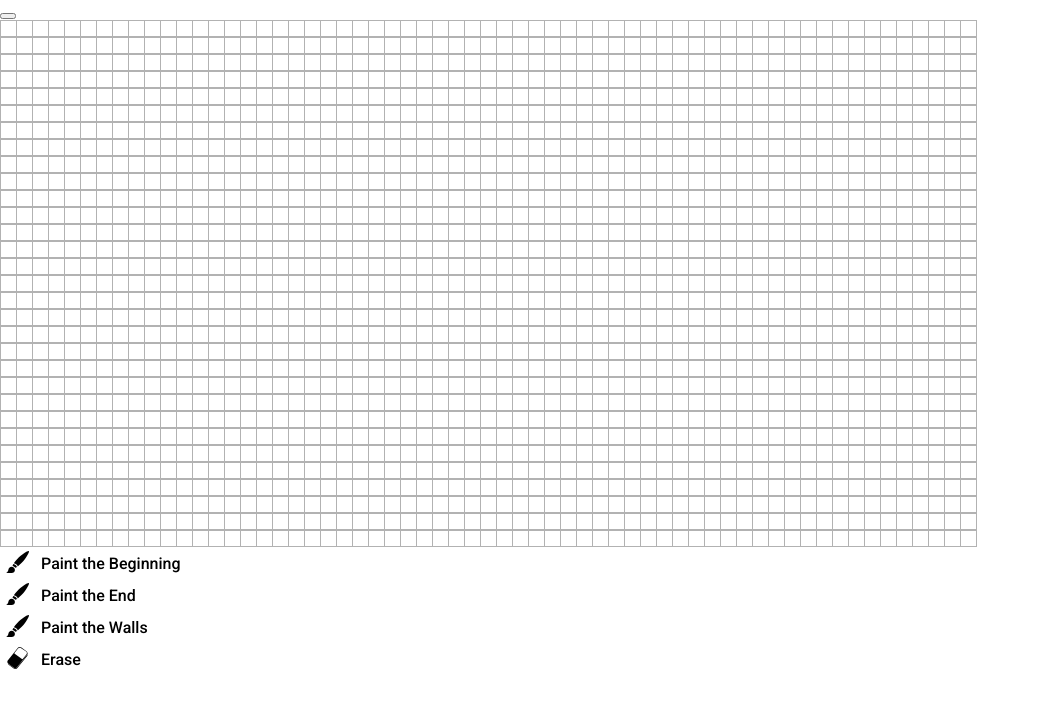
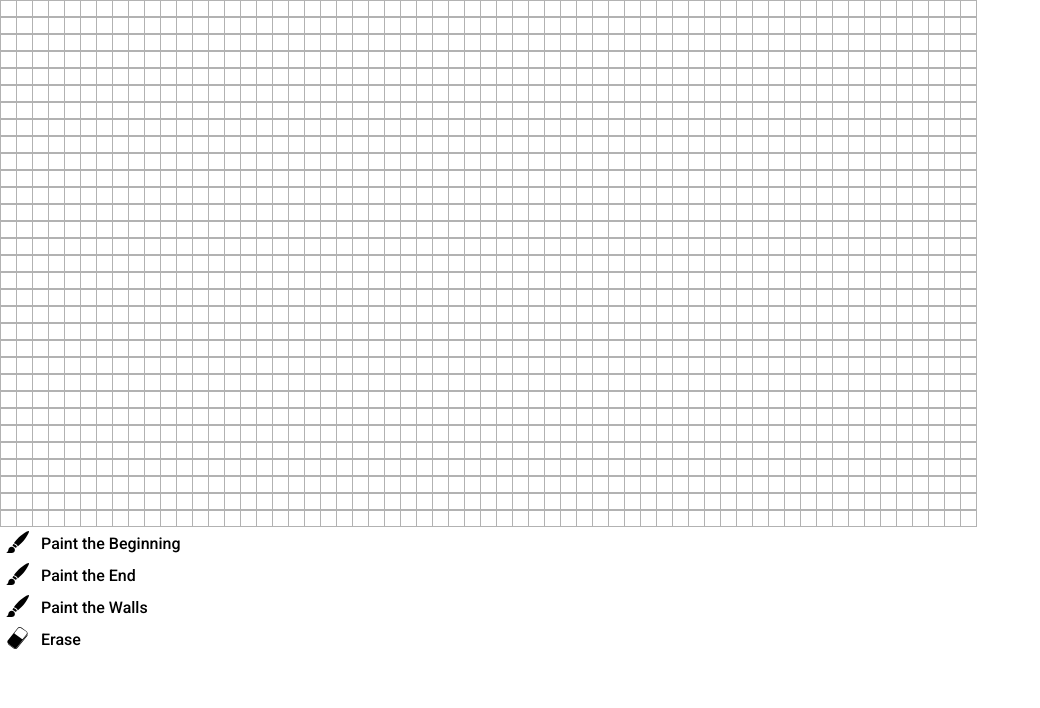
Before and after one commit to RogerioCohen/Pathfinding-Visualizer, a React (Create React App) app: page / in a window 1280 px wide. Shown: the top 708 px of the page, without its empty margins (0-1040 px from the left). Built offline with nearby package versions, Linux system fonts and the light colour scheme.

Commit message:
managed to avoid globals

```diff
--- a/src/components/Block.css
+++ /dev/null
@@ -1,18 +0,0 @@
-.block {
-    border: 1px solid rgb(0, 0, 0, 0.3);
-    width: 15px;
-    height: 15px;
-    text-align: center;
-    font-size: 5px;
-    background-color: white;
-}
-
-.beginning{
-    background-color: #99D867
-}
-.end {
-    background-color: #FF7070;
-}
-.walls {
-    background-color: #5B8AE5;
-}
--- a/src/components/Block.jsx
+++ /dev/null
@@ -1,45 +0,0 @@
-import React, {Component} from 'react'
-import './Block.css'
-
-
-class Block extends Component {
-    paint(e, isEraser, isWall){
-        if(e.type === 'click'){
-            let lastPainting = document.getElementsByClassName(window.selectedBtn)[0]
-            if(lastPainting && !isEraser && !isWall){
-                lastPainting.className = 'block'
-            }
-            isEraser? e.target.className = `block` : e.target.className = `block ${window.selectedBtn}`
-        } else if (window.clicked) {
-            isWall ? e.target.className = `block ${window.selectedBtn}` : e.target.className = `block`
-        }
-    }
-
-    render(){
-        return (
-            <div className={`block`}
-                id={this.props.id}
-                onMouseMove={e => {
-                    let isWall = window.selectedBtn === 'walls'
-                    let isEraser = window.selectedBtn === 'eraser'
-                    if(isWall || isEraser){
-                        return this.paint(e, isEraser, isWall)
-                    }
-                    return
-                }}
-                onClick={e => {
-                    if(window.selectedBtn){
-                        return this.paint(e, window.selectedBtn==='eraser', window.selectedBtn==='walls')
-                    }
-                    return
-                }}
-            >
-
-            </div>
-        )
-    }
-
-}
-
-
-export default Block
--- a/src/components/Paint.css
+++ /dev/null
@@ -1,27 +0,0 @@
-
-.paintButton {
-    display: flex;
-    align-items: center;
-    padding: 6px;
-    width: 190px;
-    height: 20px;
-
-}
-
-.paint .pincel  {
-    width: 25px;
-    height: 25px;
-    margin-right: 10px;
-    border-radius: 100%;
-
-}
-.paint .pincel:hover{
-    background-color: #cac7c7;
-}
-.paint img  {
-   width: 90%
-}
-.paint p{
-    font-family: 'Roboto';
-    font-weight: 500;
-}
--- a/src/index.js
+++ b/src/index.js
@@ -4,6 +4,7 @@ import './index.css';
 import App from './main/App.jsx'
 
 import reportWebVitals from './reportWebVitals';
+
 
 ReactDOM.render(<App />, document.getElementById('root')
 );
--- a/src/main/App.jsx
+++ b/src/main/App.jsx
@@ -1,11 +1,10 @@
 import React from 'react'
-import Paint from '../components/Paint.jsx'
+
 import Grid from './Grid.jsx'
 const App = function() {
     return (
         <React.Fragment>
             <Grid></Grid>
-            <Paint></Paint>
         </React.Fragment>
     )
 }
--- a/src/main/Grid.css
+++ b/src/main/Grid.css
@@ -1,4 +1,54 @@
-.grid{
+
+
+.grid-area{
     display: grid;
     grid-template-columns: repeat(61, 16px);
 }
+
+
+.paintButton {
+    display: flex;
+    align-items: center;
+    padding: 6px;
+    width: 190px;
+    height: 20px;
+
+}
+
+.grid-paint .pincel  {
+    width: 25px;
+    height: 25px;
+    margin-right: 10px;
+    border-radius: 100%;
+
+}
+.grid-paint .pincel:hover{
+    background-color: #cac7c7;
+}
+.grid-paint img  {
+   width: 90%
+}
+.grid-paint p{
+    font-family: 'Roboto';
+    font-weight: 500;
+}
+
+
+.block {
+    border: 1px solid rgb(0, 0, 0, 0.3);
+    width: 15px;
+    height: 15px;
+    text-align: center;
+    font-size: 5px;
+    background-color: white;
+}
+
+.beginning{
+    background-color: #99D867
+}
+.end {
+    background-color: #FF7070;
+}
+.walls {
+    background-color: #5B8AE5;
+}
--- a/src/main/Grid.jsx
+++ b/src/main/Grid.jsx
@@ -1,55 +1,123 @@
 import React, {Component} from 'react'
-import Block from '../components/Block'
+import blackPincel from '../assets/images/big-paint-brush.svg'
+import redPincel from '../assets/images/big-paint-brush-red.svg'
+import bluePincel from '../assets/images/big-paint-brush-blue.svg'
+import greenPincel from '../assets/images/big-paint-brush-green.svg'
+import orangeEraser from '../assets/images/eraser-tool-for-school-orange.svg'
+import blackEraser from '../assets/images/eraser-tool-for-school.svg'
 import './Grid.css'
 
 
 
-// viewDeterminant(){
-//     let idsOfTheDeterminant = det()
-//     let index = 0
-//     console.log(idsOfTheDeterminant)
+class Block extends Component {
+    paint(e, isEraser, isWall){
+        if(e.type === 'click'){
+            let lastPainting = document.getElementsByClassName(this.props.selectedBtn)[0]
+            if(lastPainting && !isEraser && !isWall){
+                lastPainting.className = 'block'
+            }
+            isEraser? e.target.className = `block` : e.target.className = `block ${this.props.selectedBtn}`
+        } else if (this.props.clicked) {
+            isWall ? e.target.className = `block ${this.props.selectedBtn}` : e.target.className = `block`
+        }
+    }
 
-//     let interval = setInterval(()=> {
-//         if(index < idsOfTheDeterminant.length){
+    render(){
+        return (
+            <div className={`block`}
+                id={this.props.id}
+                onMouseMove={e => {
+                    let isWall = this.props.selectedBtn === 'walls'
+                    let isEraser = this.props.selectedBtn === 'eraser'
+                    if(isWall || isEraser){
+                        return this.paint(e, isEraser, isWall)
+                    }
+                    return
+                }}
+                onClick={e => {
+                    if(this.props.selectedBtn){
+                        return this.paint(e, this.props.selectedBtn==='eraser', this.props.selectedBtn==='walls')
+                    }
+                    return
+                }}
+            >
 
-//             let block = document.getElementById(idsOfTheDeterminant[index++])
-//             block.style.backgroundColor = "#111"
-//         } else {
-//             clearInterval(interval)
-//         }
-//     },1000)
+            </div>
+        )
+    }
 
-// }
+}
 
-function creatingGrid(){
+
+class PaintBtn extends Component{
+
+    images = {
+        beginning: [blackPincel, greenPincel],
+        end: [blackPincel, redPincel],
+        walls: [blackPincel, bluePincel],
+        eraser: [blackEraser, orangeEraser]
+    }
+
+    render(){
+        return (
+
+        <div className="paintButton">
+            <div className="pincel" id={this.props.id} onClick={e => this.props.onClick(e)}>
+                <img src={this.images[this.props.id][this.props.srcIndex]} alt=""/>
+            </div>
+            <p>{this.props.children}</p>
+        </div>
+        )
+    }
+}
+class Grid extends Component {
+    state = {
+        selectedButton: null,
+        beginning: 0,
+        end: 0,
+        walls: 0,
+        eraser: 0,
+        gridAreaClicked: 0
+    }
+    setClicked(e, click){
+        e.preventDefault()
+        this.setState({clicked: click})
+    }
+    creatingGridArea(){
         let numColums = 60
         let numRows = 30
         let blocks = []
         for(let i = 0; i <= numRows; i++){
             let line = []
             for(let j = 0; j <= numColums; j++){
-            line.push(<Block id={`${i}-${j}`}></Block>)
+                line.push(<Block clicked={this.state.clicked} selectedBtn={this.state.selectedButton} id={`${i}-${j}`}></Block>)
             }
             blocks.push(line)
         }
         return blocks
     }
 
-class Grid extends Component {
-    state = {
-        clicked: 0
+    changeTheSelectedButton(e){
+        let newSelectedBtn = e.currentTarget.id
+        let oldSelectedBtn = this.state.selectedButton
+        if(oldSelectedBtn === newSelectedBtn || !oldSelectedBtn){
+            let togglingBtn = {...this.state}
+            togglingBtn[newSelectedBtn] = this.state[newSelectedBtn] ? 0 : 1
+            togglingBtn.selectedButton = oldSelectedBtn? null : newSelectedBtn
+            this.setState(togglingBtn)
+        } else {
+            let changingBtn = { ...this.state}
+            changingBtn.selectedButton = newSelectedBtn
+            changingBtn[newSelectedBtn] = this.state[newSelectedBtn] ? 0 : 1
+            changingBtn[oldSelectedBtn] = this.state[oldSelectedBtn] ? 0 : 1
+            this.setState(changingBtn)
         }
-    setClicked(e, click){
-        e.preventDefault()
-        this.setState({clicked: click})
+
     }
-    render() {
-        window.clicked = this.state.clicked
+    render(){
         return (
-            <div>
-                <button></button>
-                <div
-                    className="grid"
+            <div className="grid">
+                <div className="grid-area"
                     onMouseUp={e => {
                         this.setClicked(e, false)
                     }}
@@ -60,15 +128,18 @@ class Grid extends Component {
                         this.setClicked(e, false)
                     }}
                 >
-                    {creatingGrid()}
+                    {this.creatingGridArea()}
+                </div>
+                <div className="grid-paint">
+                    <PaintBtn id="beginning" onClick={this.changeTheSelectedButton.bind(this)} srcIndex={this.state.beginning}>Paint the Beginning</PaintBtn>
+                    <PaintBtn id="end" onClick={this.changeTheSelectedButton.bind(this)} srcIndex={this.state.end}>Paint the End</PaintBtn>
+                    <PaintBtn id="walls" onClick={this.changeTheSelectedButton.bind(this)} srcIndex={this.state.walls}>Paint the Walls</PaintBtn>
+                    <PaintBtn id="eraser" onClick={this.changeTheSelectedButton.bind(this)} srcIndex={this.state.eraser}>Erase</PaintBtn>
                 </div>
             </div>
         )
-
+    }
 }
 
-}
+
 export default Grid
-
-//console.log(Grid.creatingGrid())
-//export const blocks = creatingGrid()
```
Also changed, not shown: src/components/Paint.jsx (deleted, +0 -77 lines). Lines whose indentation alone changed are shown as unchanged.
